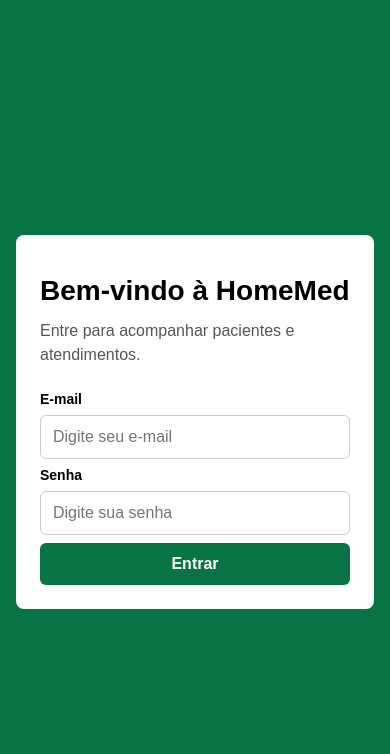
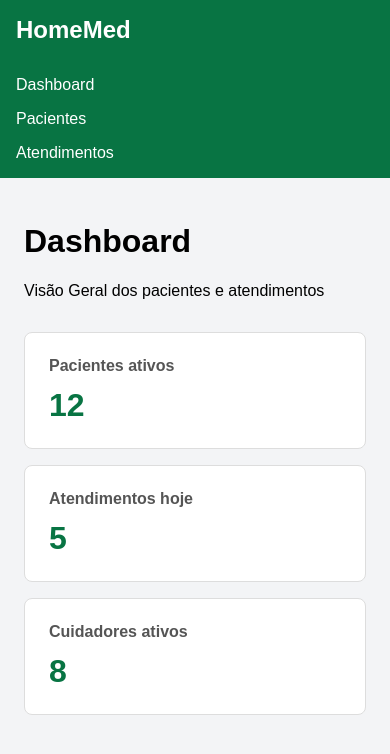
Before and after one commit to Pedrosouza21/home-med, a React app in the folder frontend/: page / in a window 390 px wide. Shown: the top 754 px of the page. Built offline with nearby package versions, Linux system fonts and the light colour scheme; the HTML template or start-up script is replaced by a standard one.

Commit message:
feat: cria estrutura responsiva do dashboard com indicadores

```diff
--- a/frontend/src/App.jsx
+++ b/frontend/src/App.jsx
@@ -1,7 +1,9 @@
 import Login from './pages/login';
+import Dashboard from './pages/dashboard';
 
 function App() {
-  return <Login />;
+
+  return <Dashboard />;
 }
 
 export default App;
--- /dev/null
+++ b/frontend/src/pages/dashboard.css
@@ -0,0 +1,84 @@
+.dashboard-layout {
+    background-color: #f3f4f6;
+    min-height: 100vh;
+    display: flex;
+}
+
+.sidebar {
+    padding: 24px;
+    width: 240px;
+    background-color: #087443;
+    color: #fff;
+    flex-shrink: 0;
+}
+
+.dashboard-content {
+    flex: 1;
+    padding: 32px;
+}
+
+.sidebar-brand {
+    font-size: 24px;
+    font-weight: bold;
+    margin-bottom: 32px;
+}
+
+.sidebar nav ul {
+    list-style: none;
+    padding: 0;
+    margin: 0;
+    gap: 16px;
+    flex-direction: column;
+    display: flex;
+}
+
+.stat-card {
+    background-color: #fff;
+    padding: 24px;
+    border-radius: 8px;
+    border: 1px solid #dddddd;
+    flex: 1;
+    min-width: 0;
+}
+
+.dashboard-stats {
+    margin-top: 32px;
+}
+
+.stat-card h2 {
+    font-size: 16px;
+    color: #555555;
+    margin: 0;
+}
+
+.stat-card p {
+    font-size: 32px;
+    font-weight: bold;
+    color: #087443;
+    margin: 12px 0 0;
+}
+
+.dashboard-stats {
+    display: flex;
+    gap: 16px;
+}
+
+
+@media (max-width: 768px) {
+    .dashboard-layout {
+        flex-direction: column;
+    }
+
+    .sidebar {
+        width: 100%;
+        padding: 16px;
+    }
+
+    .dashboard-content {
+        padding: 24px;
+    }
+
+    .dashboard-stats {
+  flex-direction: column;
+}
+}
--- a/frontend/src/pages/dashboard.jsx
+++ b/frontend/src/pages/dashboard.jsx
@@ -0,0 +1,41 @@
+import "./dashboard.css";
+
+function Dashboard() {
+    return (
+        <div className="dashboard-layout">
+            <aside className="sidebar">
+                <div className="sidebar-brand">HomeMed</div>
+                <nav aria-label="Menu principal">
+                    <ul>
+                        <li>Dashboard</li>
+                        <li>Pacientes</li>
+                        <li>Atendimentos</li>
+                    </ul>
+                </nav>
+            </aside>
+
+            <main className="dashboard-content">
+                <h1>Dashboard</h1>
+                <p>Visão Geral dos pacientes e atendimentos</p>
+                <section className="dashboard-stats" aria-label="Resumo do sistema">
+                    <article className="stat-card">
+                        <h2>Pacientes ativos</h2>
+                        <p>12</p>
+                    </article>
+
+                    <article className="stat-card">
+                        <h2>Atendimentos hoje</h2>
+                        <p>5</p>
+                    </article>
+
+                    <article className="stat-card">
+                        <h2>Cuidadores ativos</h2>
+                        <p>8</p>
+                    </article>
+                </section>
+            </main>
+        </div>
+    );
+}
+
+export default Dashboard;
```
